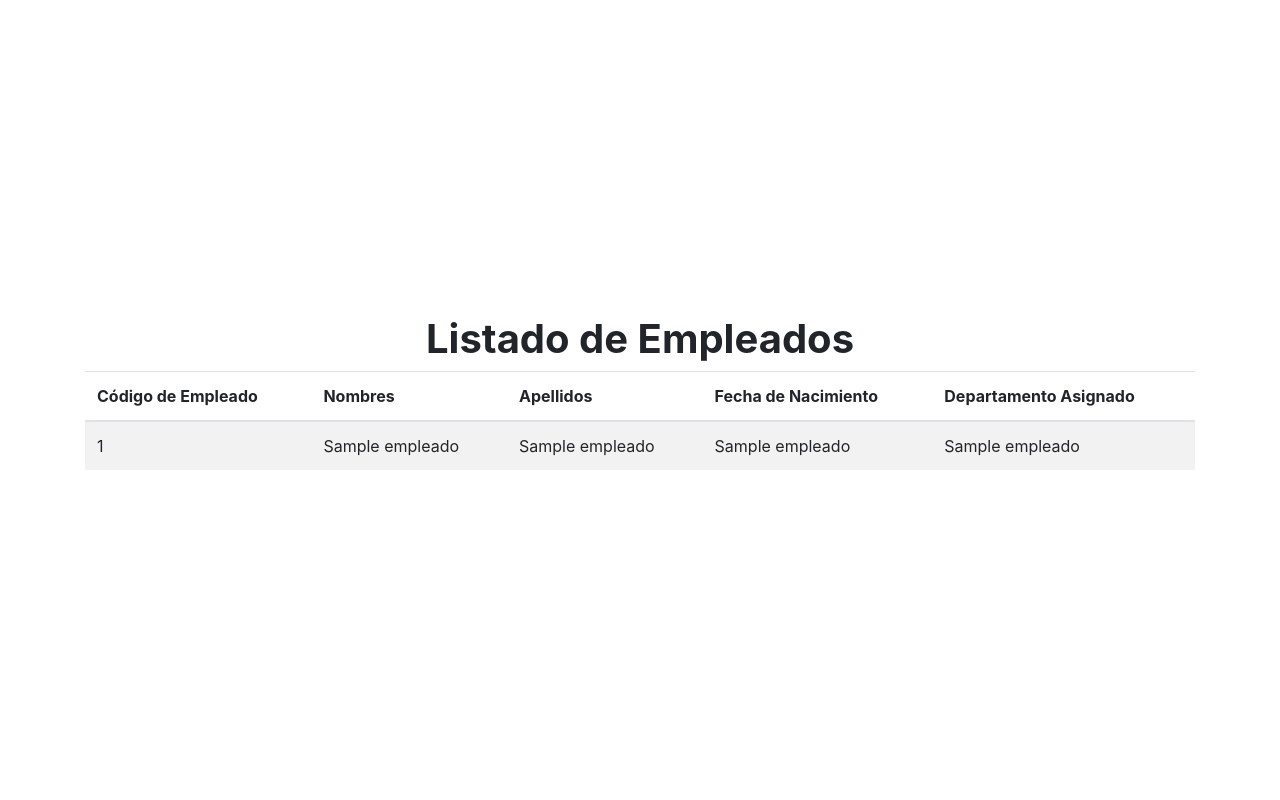
After one commit to Racso1624/Proyecto-Servir, a Flask app: page /list_employees in a window 1280 px wide. The commit adds this page. Run offline with Flask 3, Linux system fonts and the light colour scheme; a database or web service that is not in the repository returns one stand-in record (values such as "Sample title"); some libraries are stand-ins or nearby versions.

Commit message:
Se listan departamentos y empleados

```diff
--- a/src/app.py
+++ b/src/app.py
@@ -91,6 +91,31 @@ def register_employee():
 def list_registers():
     return render_template('list_registers.html')
 
+# Metodo para cargar la pagina de listar departamento
+@app.route('/list_departments', methods=['GET'])
+def list_departments():
+    result = database.get_departments()
+
+    if(result):
+        message = None
+    else:
+        message = "No existen departamentos"
+
+    return render_template('list_departments.html', departments=result, message=message)
+
+# Metodo para cargar la pagina de listar empleados
+@app.route('/list_employees', methods=['GET'])
+def list_employees():
+
+    result = database.get_employees()
+
+    if(result):
+        message = None
+    else:
+        message = "No existen empleados"
+
+    return render_template('list_employees.html', employees=result, message=message)
+
 
 # Rutas para paginas de eliminacion
 @app.route('/delete_register')
--- a/src/database_connector.py
+++ b/src/database_connector.py
@@ -77,7 +77,7 @@ class DatabaseConnector():
     # Funcion para obtener los empleados que estan asociados a un departamento
     def employees_in_department(self, department_id):
 
-         # Se crea el cursor para realizar la consulta
+        # Se crea el cursor para realizar la consulta
         database_cursor = self.database_connection.cursor(cursor_factory=psycopg2.extras.DictCursor)
 
         # Se ejecuta el query que se escribe dentro
@@ -89,7 +89,39 @@ class DatabaseConnector():
         )
 
         # Se retorna el resultado del query
-        return database_cursor.fetchone()
+        return database_cursor.fetchall()
+
+    # Funcion para obtener todos los departamentos
+    def get_departments(self):
+
+        # Se crea el cursor para realizar la consulta
+        database_cursor = self.database_connection.cursor(cursor_factory=psycopg2.extras.DictCursor)
+
+        # Se ejecuta el query que se escribe dentro
+        database_cursor.execute(
+            """
+            SELECT * FROM departamento;
+            """
+        )
+
+        # Se retorna el resultado del query
+        return database_cursor.fetchall()
+
+    # Funcion para obtener todos los empleados
+    def get_employees(self):
+
+        # Se crea el cursor para realizar la consulta
+        database_cursor = self.database_connection.cursor(cursor_factory=psycopg2.extras.DictCursor)
+
+        # Se ejecuta el query que se escribe dentro
+        database_cursor.execute(
+            """
+            SELECT * FROM empleado;
+            """
+        )
+
+        # Se retorna el resultado del query
+        return database_cursor.fetchall()
 
     # Funcion para crear un departamento
     def create_department_query(self, department, name, description):
--- /dev/null
+++ b/src/templates/list_employees.html
@@ -0,0 +1,41 @@
+<!DOCTYPE html>
+<html>
+
+<head>
+    <title>Listar Empleados</title>
+    <link rel="stylesheet" href="https://maxcdn.bootstrapcdn.com/bootstrap/4.5.2/css/bootstrap.min.css">
+</head>
+
+<body>
+    <div class="container d-flex flex-column justify-content-center align-items-center vh-100">
+        <h1 class="font-weight-bold">Listado de Empleados</h1>
+        {% if message %}
+        <p class="h3 font-weight-bold">{{ message }}</p>
+        {% else %}
+        <table class="table table-striped">
+            <thead>
+                <tr>
+                    <th>Código de Empleado</th>
+                    <th>Nombres</th>
+                    <th>Apellidos</th>
+                    <th>Fecha de Nacimiento</th>
+                    <th>Departamento Asignado</th>
+                </tr>
+            </thead>
+            <tbody>
+                {% for employee in employees %}
+                <tr>
+                    <td>{{ employee[0] }}</td>
+                    <td>{{ employee[1] }}</td>
+                    <td>{{ employee[2] }}</td>
+                    <td>{{ employee[3] }}</td>
+                    <td>{{ employee[4] }}</td>
+                </tr>
+                {% endfor %}
+            </tbody>
+        </table>
+        {% endif %}
+    </div>
+</body>
+
+</html>
--- a/src/templates/list_registers.html
+++ b/src/templates/list_registers.html
@@ -11,8 +11,8 @@
         <h1 class="font-weight-bold">Listado de registros</h1>
         <p class="h3 font-weight-bold">Tiene las siguientes opciones:</p>
         <div class="container d-flex flex-column align-items-center">
-            <button class="btn btn-secondary mb-3">Listar departamentos</button>
-            <button class="btn btn-secondary mb-3">Listar empleados</button>
+            <a class="btn btn-secondary mb-3" href="{{url_for('list_departments')}}">Listar departamentos</a>
+            <a class="btn btn-secondary mb-3" href="{{url_for('list_employees')}}">Listar empleados</a>
         </div>
     </div>
 </body>
```
Also changed, not shown: src/templates/list_departments.html (added, +37 -0 lines).
